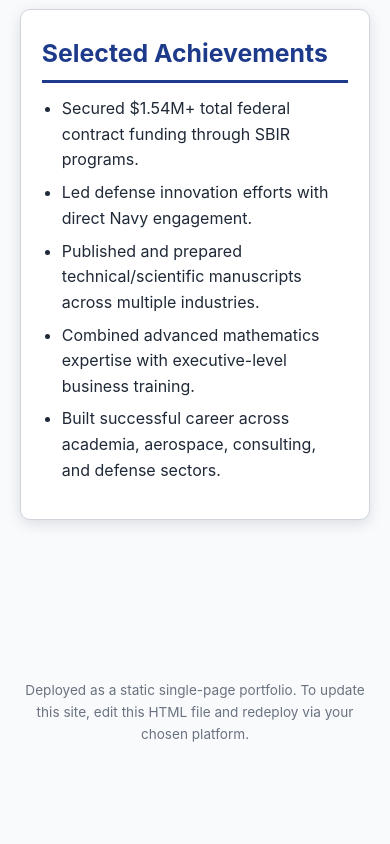
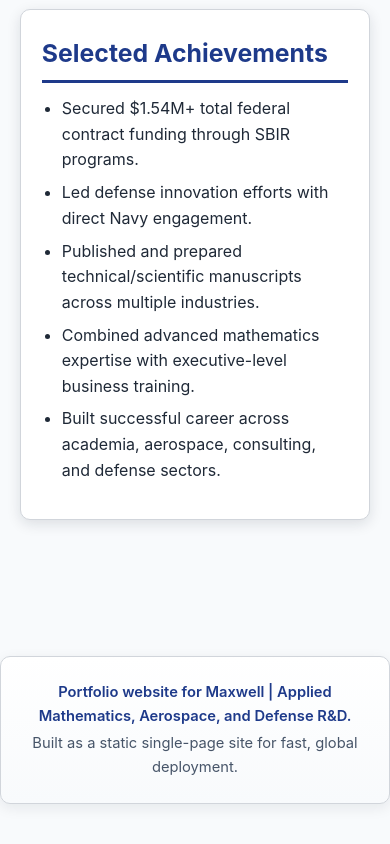
Before and after one commit to Joram-tec/Max-Port, a plain HTML site: page index.html in a window 390 px wide. Shown: the part 8474-9318 px from the top of the page. Before the commit the page ends 9260 px from the top, so only its background shows below. Drawn offline with Linux system fonts and the light colour scheme.

Commit message:
Update footer

```diff
--- a/index.html
+++ b/index.html
@@ -293,6 +293,27 @@
         flex-direction: row;
         flex-wrap: wrap;
       }
+      .site-footer {
+  max-width: 900px;
+  margin: 0 auto 2.5rem;
+  padding: 1.25rem 1.5rem;
+  text-align: center;
+  color: #475569;
+  background: linear-gradient(180deg, #ffffff 0%, #f8fafc 100%);
+  border: 1px solid #d1d5db;
+  border-radius: 10px;
+  box-shadow: 0 4px 14px rgba(15, 23, 42, 0.08);
+}
+
+.site-footer p {
+  margin: 0.25rem 0;
+  font-size: 0.92rem;
+}
+
+.site-footer p:first-child {
+  font-weight: 600;
+  color: #1e3a8a;
+}
     }
   </style>
 </head>
@@ -572,8 +593,9 @@
     </section>
   </main>
 
-  <footer>
-    Deployed as a static single-page portfolio. To update this site, edit this HTML file and redeploy via your chosen platform.
-  </footer>
+  <footer class="site-footer" role="contentinfo">
+  <p>Portfolio website for Maxwell | Applied Mathematics, Aerospace, and Defense R&amp;D.</p>
+  <p>Built as a static single-page site for fast, global deployment.</p>
+</footer>
 </body>
 </html>
```
